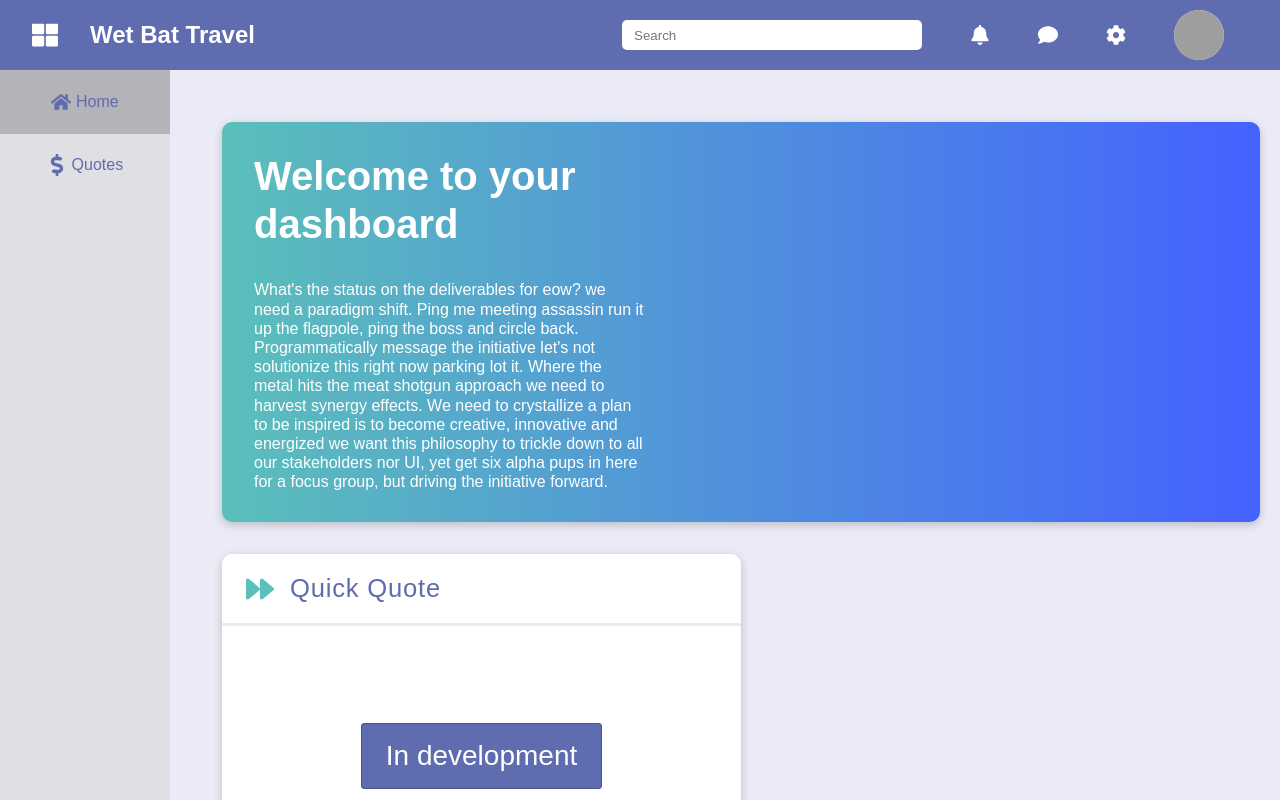
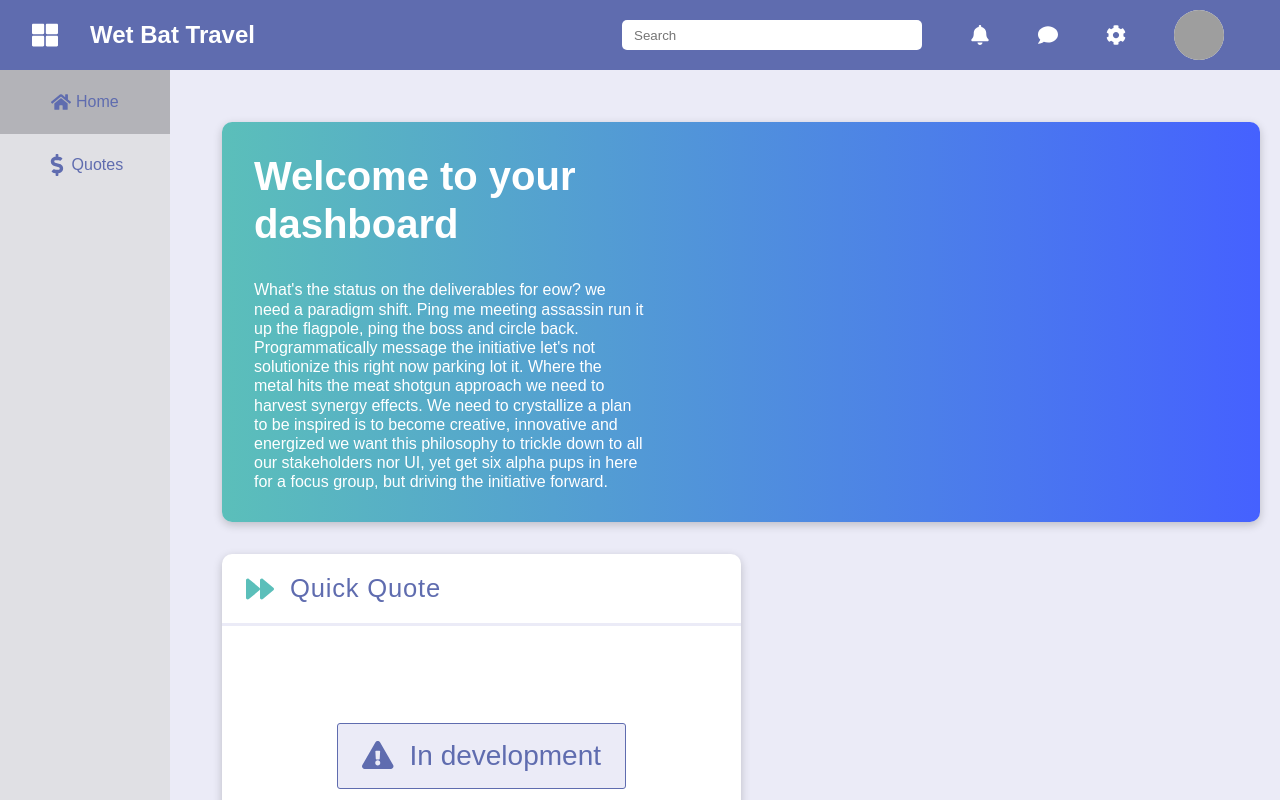
Before and after one commit to mgibby91/LC-takehome, a React (Create React App) app in the folder LC-wetbat-client/: page / in a window 1280 px wide. Shown: the top 800 px of the page. Built offline with nearby package versions, Linux system fonts and the light colour scheme; no server answers; grey boxes are pictures that could not be loaded.

Commit message:
add in development icon to quick quote on home page

```diff
--- a/LC-wetbat-client/src/components/home/HomeQuickQuote.jsx
+++ b/LC-wetbat-client/src/components/home/HomeQuickQuote.jsx
@@ -1,6 +1,6 @@
 import React from 'react';
 import { FontAwesomeIcon } from '@fortawesome/react-fontawesome';
-import { faForward } from '@fortawesome/free-solid-svg-icons';
+import { faForward, faExclamationTriangle } from '@fortawesome/free-solid-svg-icons';
 
 export default function HomeQuickQuote() {
 
@@ -13,7 +13,10 @@ export default function HomeQuickQuote() {
       </div>
 
       <div className="quick-quote-body">
-        <div className="quick-quote-body-text">In development</div>
+        <div className="quick-quote-body-text">
+          <FontAwesomeIcon icon={faExclamationTriangle} id='quotes-in-development-icon' />
+          In development
+          </div>
       </div>
     </div>
   )
--- a/LC-wetbat-client/src/components/quotes/QuotesView.jsx
+++ b/LC-wetbat-client/src/components/quotes/QuotesView.jsx
@@ -57,6 +57,7 @@ export default function QuotesView({
   }
 
   function clickDelete() {
+
     setState({ ...state, confirmDelete: true });
   }
 
--- a/LC-wetbat-client/src/styles/home.css
+++ b/LC-wetbat-client/src/styles/home.css
@@ -57,9 +57,15 @@
 
 .quick-quote-body-text {
   font-size: 1.75rem;
-  color: white;
-  border: 1px solid #4b568b;
+  color: #5f6caf;
+  border: 1px solid #5f6caf;
   background: #5f6caf;
+  background: #ebebf7;
   padding: 1rem 1.5rem;
   border-radius: 3px;
+  margin: 0 1rem;
 }
+
+#quotes-in-development-icon {
+  margin-right: 1rem;
+}
```
